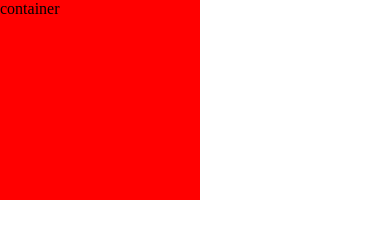
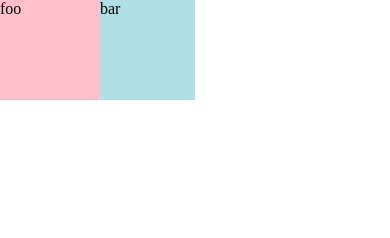
Before and after one commit to biteSMS/course, a website: page mobile/demo/index.html in a window 390 px wide. Drawn offline with Linux system fonts and the light colour scheme.

Commit message:
fix: 基本完成 mobile 课件

```diff
--- a/mobile/demo/index.css
+++ b/mobile/demo/index.css
@@ -4,7 +4,21 @@
 }
 
 .container {
-  background: red;
-  width: 200px;
-  height: 200px;
+  /* background: red;
+  width: 13.33vw;
+  height: 13.33vw; */
+  /* font-size: 20px; */
+  display: flex;
 }
+
+.foo {
+  background: pink;
+  width: 100px;
+  height: 100px;
+}
+
+.bar {
+  background: powderblue;
+  width: calc(50vw - 100px);
+  height: 100px;
+}
--- a/mobile/demo/index.html
+++ b/mobile/demo/index.html
@@ -2,12 +2,15 @@
 <html lang="en">
 <head>
   <meta charset="UTF-8">
-  <!-- <meta name="viewport" content="width=device-width, initial-scale=1, maximum-scale=1, minimum-scale=1, user-scalable=no"> -->
+  <meta name="viewport" content="width=device-width, initial-scale=1, maximum-scale=1, minimum-scale=1, user-scalable=no">
   <title>mobile</title>
   <link rel="stylesheet" href="./index.css">
   <!-- <script src="./lib-flexible.js"></script> -->
 </head>
 <body>
-  <div class="container">container</div>
+  <div class="container">
+    <div class="foo">foo</div>
+    <div class="bar">bar</div>
+  </div>
 </body>
 </html>
```
Also changed, not shown: mobile/demo/click.html (+1 -0 lines), mobile/mobile.md (+14 -12 lines), mobile/assets/dpr.jpeg (added).
